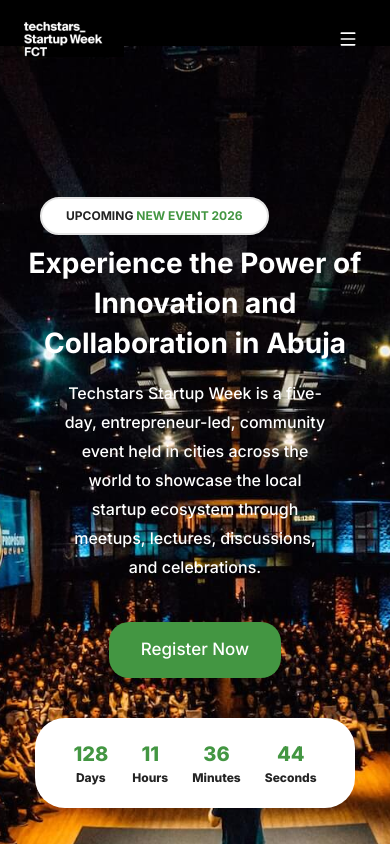
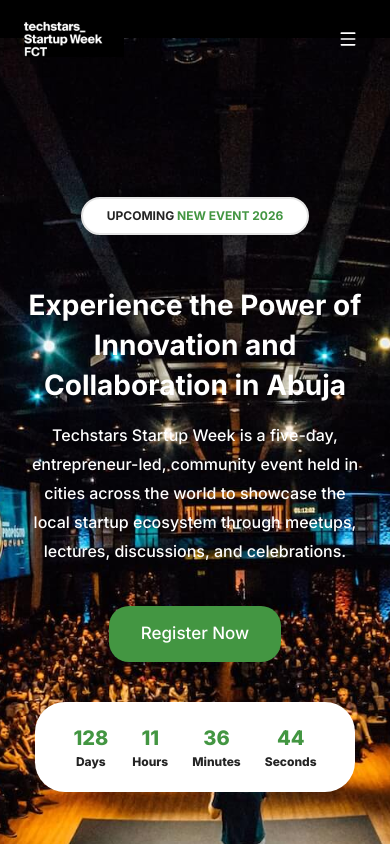
Before and after one commit to NwekeFavour/techstars-abuja, a React (Vite) app: page / in a window 390 px wide. Shown: the top 844 px of the page. Built offline with nearby package versions, Linux system fonts and the light colour scheme; a web font is replaced by a local one.

Commit message:
first commit

```diff
--- a/src/components/heroSection.jsx
+++ b/src/components/heroSection.jsx
@@ -11,14 +11,14 @@
             <div className=''>
                 <div className='flex justify-center items-center sm:my-40 sam md:my-40 md:mx-20 xl:my-32 sm:mx-8 mx-5 xl:mx-30'>
                     <div className='md:w-[797px]'>
-                        <div className='bg-white upc sm:ms-6 ms-5 md:ms-0 lg:ms-6 w-fit border-2 px-6 py-2 rounded-[20px] mb-2  lg:mb-0 md:mb-3'>
+                        <div className='bg-white  upc sm:ms-6 ms-5 md:ms-0 lg:ms-6 w-fit border-2 px-6 py-2 rounded-[20px] mb-2  lg:mb-0 md:mb-3'>
                             <p className="m-0 uppercase text-[#439642] text-[12px] font-bold!"><span className='text-[#242424]'>upcoming</span> new event 2026</p>
                         </div>
                         <div>
                             <p className="m-0 text-center text-white lg:text-[40px] md:text-[36px] leading-10 sm:text-[35px] text-[28px] font-bold sm:leading-[55px] tracking-[-1%]">Experience the Power of Innovation and Collaboration in Abuja</p>
                         </div>
                         <div className='mt-4'>
-                            <p className="m-0 mx-10 sm:mx-18 font-medium sm:text-[18px] text-white text-[16px] leading-[29px] text-center">Techstars Startup Week is a five-day, entrepreneur-led, community event held in cities across the world to showcase the local startup ecosystem through meetups, lectures, discussions, and celebrations.</p>
+                            <p className="m-0 mx-2 sm:mx-18 font-medium sm:text-[18px] text-white text-[16px] leading-[29px] text-center">Techstars Startup Week is a five-day, entrepreneur-led, community event held in cities across the world to showcase the local startup ecosystem through meetups, lectures, discussions, and celebrations.</p>
                         </div>
                         <div className='flex justify-center items-center my-10'>
                             <Button className="text-white lg:text-[20px] sm:text-[18px] md:text-[18px] hover:bg-[#132513] hover:text-[#ffff] px-8 text-[17px] md:px-12 sm:px-14 sm:py-7 lg:px-9 py-7 rounded-[20px] bg-[#439642]">Register Now</Button>
--- a/src/index.css
+++ b/src/index.css
@@ -101,4 +101,8 @@
   .sam{
     margin-block: 120px !important;
   }
+  .upc{
+    margin: 0 auto;
+    margin-bottom: 50px;
+  }
 }
```
